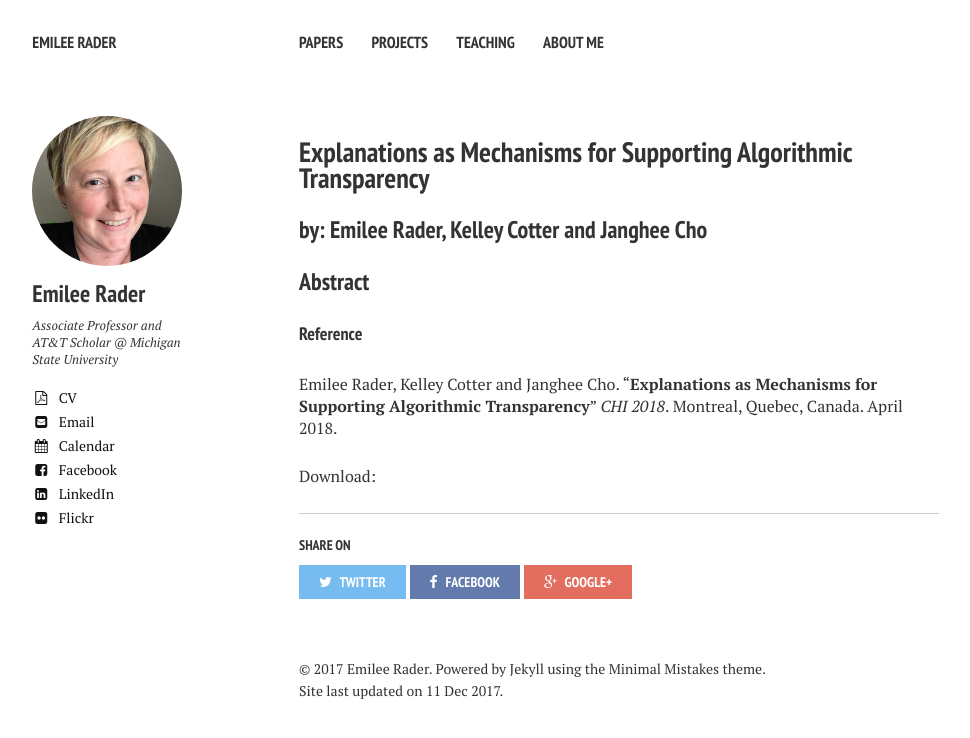
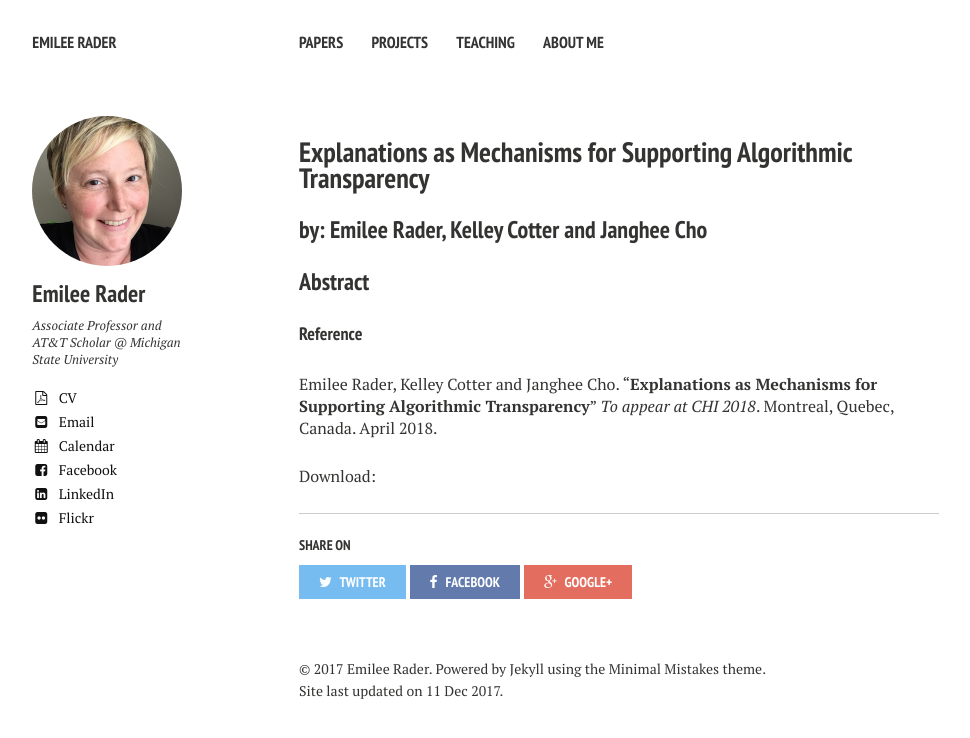
Before and after one commit to bierdoctor/bierdoctor.github.io, a Jekyll site: the page built from _posts/2018-01-08-transparency-chi.md, in a window 1280 px wide. Shown: the top 738 px of the page, without its empty margins (21-991 px from the left). Built offline with Jekyll 4.4.1, drawn with Linux system fonts in a browser that asks for light colours; nearby versions of some CDN libraries.

Commit message:
added "to appear"

```diff
--- a/_posts/2018-01-08-transparency-chi.md
+++ b/_posts/2018-01-08-transparency-chi.md
@@ -6,7 +6,7 @@ tags: curation
 title: Explanations as Mechanisms for Supporting Algorithmic Transparency
 author: Emilee Rader, Kelley Cotter and Janghee Cho
 year: 2018
-conference: CHI 2018
+conference: To appear at CHI 2018
 month: April
 city: Montreal, Quebec, Canada
 abstract: false
```
